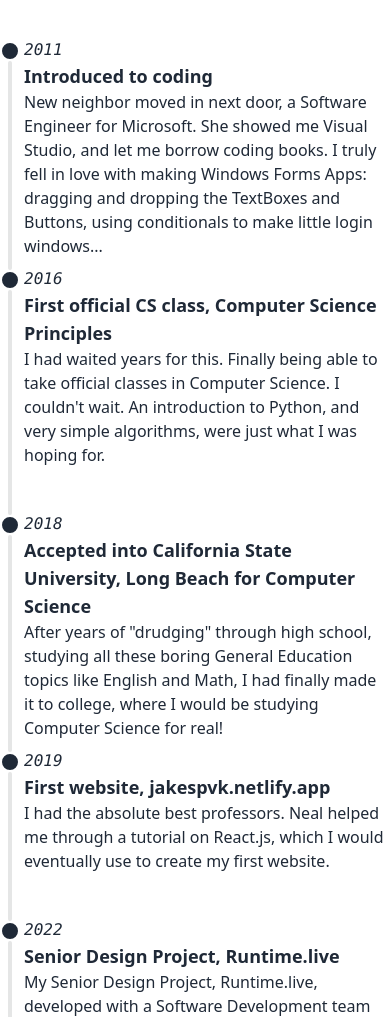
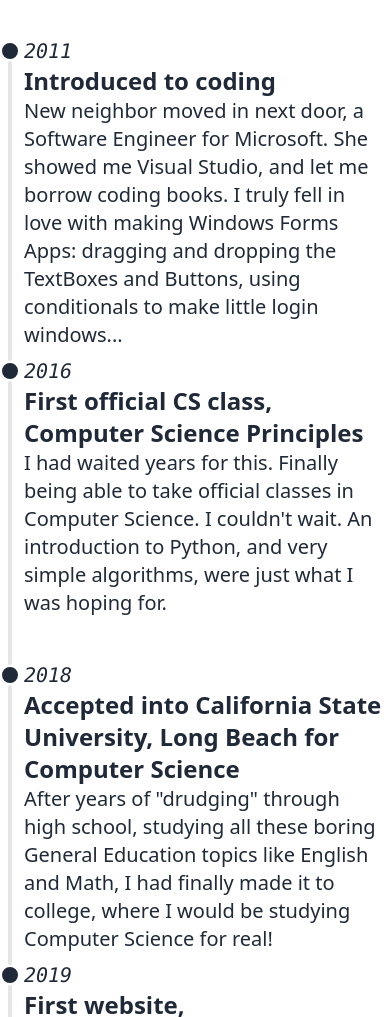
Before and after one commit to jakespvk/portfolio, a website: page index.html in a window 390 px wide. Shown: the part 291-1308 px from the top of the page. Drawn offline with Linux system fonts and the light colour scheme.

Commit message:
fix the previous fix

```diff
--- a/index.html
+++ b/index.html
@@ -18,7 +18,7 @@
 		</nav>
 	    </div>
 
-	    <ul class="w-full lg:w-1/2 mx-auto timeline timeline-snap-icon max-md:timeline-compact timeline-vertical">
+	    <ul class="text-xl lg:text-base w-full lg:w-1/2 mx-auto timeline timeline-snap-icon max-md:timeline-compact timeline-vertical">
 		<li>
 		    <div class="timeline-middle">
 			<svg xmlns="http://www.w3.org/2000/svg" viewBox="0 0 20 20" fill="currentColor" class="h-5 w-5">
@@ -29,7 +29,7 @@
 		    </div>
 		    <div class="timeline-start md:text-end mb-10">
 			<time class="font-mono italic">2011</time>
-			<div class="text-lg font-black">Introduced to coding</div>
+			<div class="text-2xl lg:text-lg font-black">Introduced to coding</div>
 			New neighbor moved in next door, a Software Engineer for Microsoft. She showed me Visual Studio, and let
 			me borrow coding books. I truly fell in love with making Windows Forms Apps: dragging and dropping the
 			TextBoxes and Buttons, using conditionals to make little login windows...
@@ -47,7 +47,7 @@
 		    </div>
 		    <div class="timeline-end mb-10">
 			<time class="font-mono italic">2016</time>
-			<div class="text-lg font-black">First official CS class, Computer Science Principles</div>
+			<div class="text-2xl lg:text-lg font-black">First official CS class, Computer Science Principles</div>
 			I had waited years for this. Finally being able to take official classes in Computer Science. I
 			couldn&apos;t wait. An introduction to Python, and very simple algorithms, were just what I was hoping
 			for.
@@ -65,7 +65,7 @@
 		    </div>
 		    <div class="timeline-start md:text-end mb-10">
 			<time class="font-mono italic">2018</time>
-			<div class="text-lg font-black">Accepted into California State University, Long Beach for Computer
+			<div class="text-2xl lg:text-lg font-black">Accepted into California State University, Long Beach for Computer
 			    Science</div>
 			After years of &quot;drudging&quot; through high school, studying all these boring General Education
 			topics like English and Math, I had finally made it to college, where I would be studying Computer
@@ -84,7 +84,7 @@
 		    </div>
 		    <div class="timeline-end mb-10">
 			<time class="font-mono italic">2019</time>
-			<div class="text-lg font-black">First website, <a href="https://jakespvk.netlify.app"
+			<div class="text-2xl lg:text-lg font-black">First website, <a href="https://jakespvk.netlify.app"
 				target="_blank" rel="noreferrer">jakespvk.netlify.app</a></div>
 			I had the absolute best professors. Neal helped me through a tutorial on React.js, which I would
 			eventually use to create my first website.
@@ -102,7 +102,7 @@
 		    </div>
 		    <div class="timeline-start md:text-end mb-10">
 			<time class="font-mono italic">2022</time>
-			<div class="text-lg font-black">Senior Design Project, <a href="https://runtime-website.vercel.app/"
+			<div class="text-2xl lg:text-lg font-black">Senior Design Project, <a href="https://runtime-website.vercel.app/"
 				target="_blank" rel="noreferrer">Runtime.live</a></div>
 			My Senior Design Project, Runtime.live, developed with a Software Development team of 5. My group aimed
 			to bridge the gap between general-purpose notetaking apps and platform-specific watchlists with a
@@ -140,7 +140,7 @@
 		    </div>
 		    <div class="timeline-start md:text-end mb-10">
 			<time class="font-mono italic">2023</time>
-			<div class="text-lg font-black"><a href="https://www.whiskersandwagsinc.org" target="_blank"
+			<div class="text-2xl lg:text-lg font-black"><a href="https://www.whiskersandwagsinc.org" target="_blank"
 				rel="noreferrer">Whiskers & Wags, Inc.</a></div>
 			Collaborated with the founder to develop a tailored website for an animal rescue and adoption
 			non-profit, aligning closely with organizational needs and goals and saving them $129 annually by
@@ -161,7 +161,7 @@
 		    </div>
 		    <div class="timeline-end mb-10">
 			<time class="font-mono italic">2024</time>
-			<div class="text-lg font-black">Passion Projects and Continuous Education</div>
+			<div class="text-2xl lg:text-lg font-black">Passion Projects and Continuous Education</div>
 			Since graduating, I have only been growing my skills. Working on freelance projects from Upwork, and
 			passion projects of my own to specialize and hone my skills. Check out my GitHub for some of my latest
 			creations!
```
Also changed, not shown: tailwind.css.
